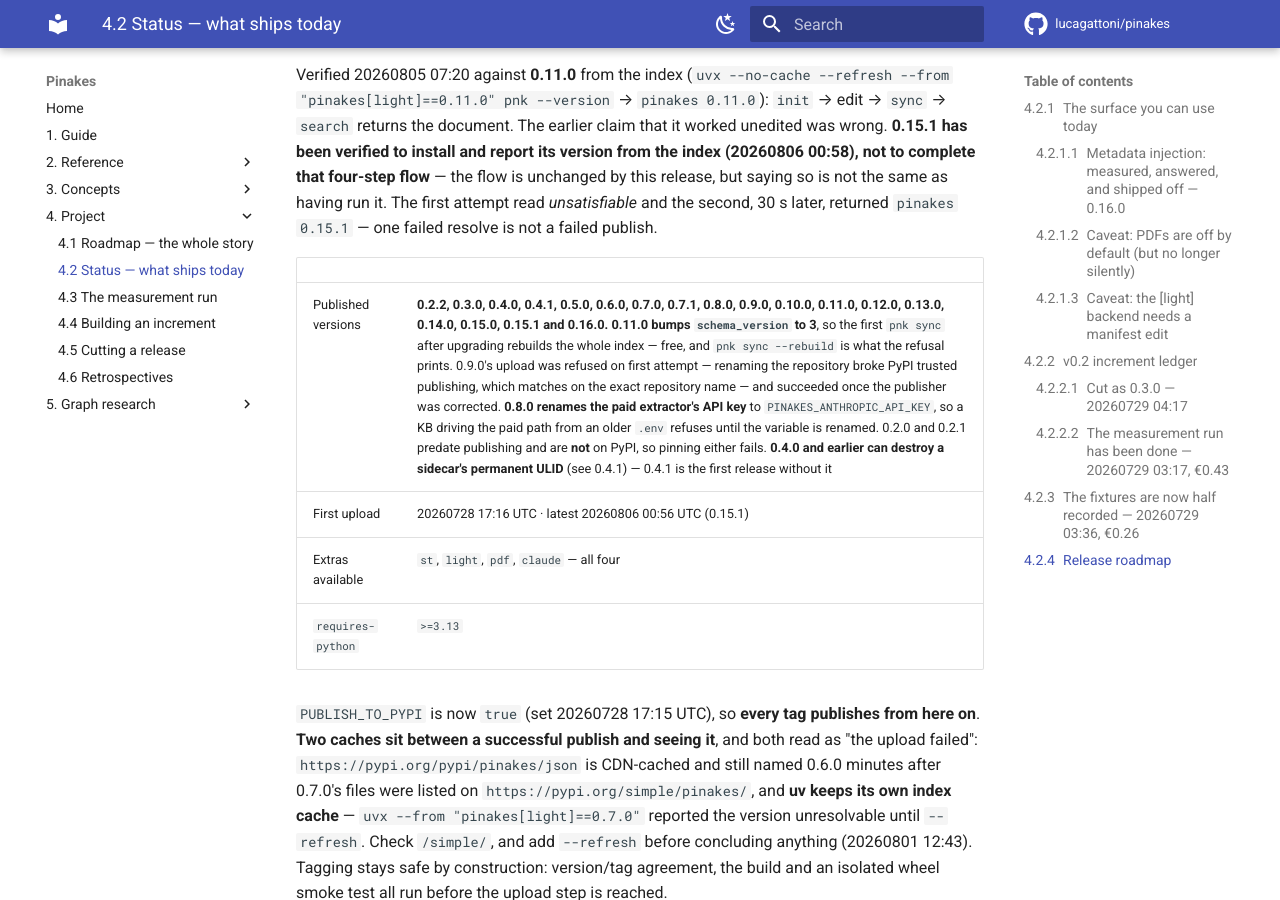
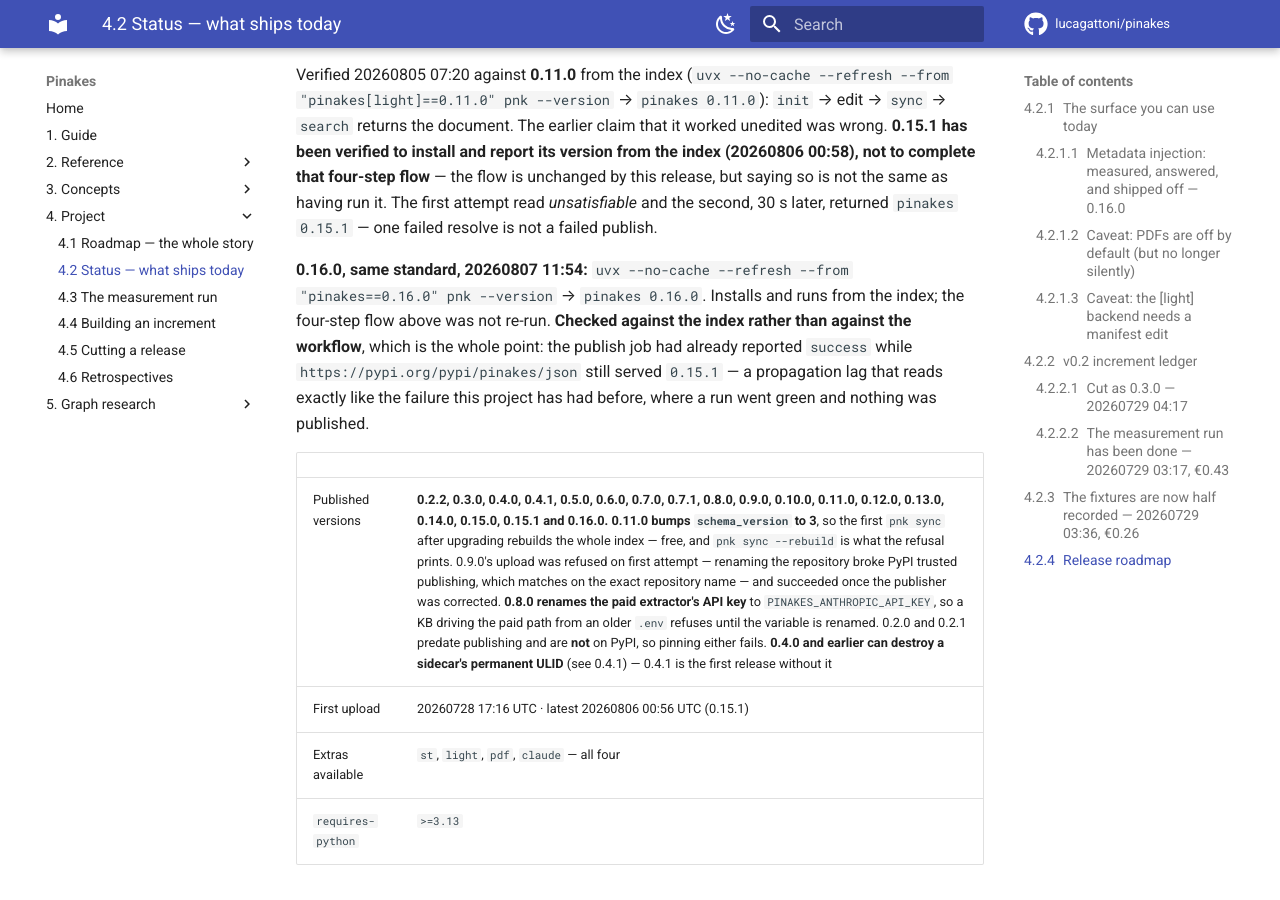
Before and after one commit to lucagattoni/Pinakes, an MkDocs documentation site: the page built from docs/STATUS.md, in a window 1280 px wide and 900 px high, scrolled down 20373 px. Built offline with MkDocs 1.6.1 and Material for MkDocs 9.7.7, drawn with Linux system fonts in a browser that asks for light colours; comment, search, counter and statistics services are not loaded.

Commit message:
STATUS: record that 0.16.0 was verified against the index, not the run
`uvx --no-cache --refresh --from "pinakes==0.16.0" pnk --version` -> `pinakes
0.16.0`. Recorded to the same standard as 0.15.1's line: installs and runs, the
four-step init/edit/sync/search flow was not re-run.

Worth the line because of how the check went. The publish job reported
`success` while PyPI's own JSON still served `0.15.1` — a propagation lag that
is indistinguishable, at the moment you look, from the failure this project has
already had once: a run going green while nothing was published. Verifying the
artifact rather than the run is what tells them apart.

Co-Authored-By: Claude Opus 5 (1M context) <noreply@anthropic.com>
Claude-Session: https://claude.ai/code/session_0118KhKq94912PRjnCVNvD9p

```diff
--- a/docs/STATUS.md
+++ b/docs/STATUS.md
@@ -591,6 +591,13 @@ that four-step flow** — the flow is unchanged by this release, but saying so i
 having run it. The first attempt read *unsatisfiable* and the second, 30 s later, returned
 `pinakes 0.15.1` — one failed resolve is not a failed publish.
 
+**0.16.0, same standard, 20260807 11:54:** `uvx --no-cache --refresh --from "pinakes==0.16.0" pnk
+--version` → `pinakes 0.16.0`. Installs and runs from the index; the four-step flow above was not
+re-run. **Checked against the index rather than against the workflow**, which is the whole point:
+the publish job had already reported `success` while `https://pypi.org/pypi/pinakes/json` still
+served `0.15.1` — a propagation lag that reads exactly like the failure this project has had
+before, where a run went green and nothing was published.
+
 | | |
 |---|---|
 | Published versions | **0.2.2, 0.3.0, 0.4.0, 0.4.1, 0.5.0, 0.6.0, 0.7.0, 0.7.1, 0.8.0, 0.9.0, 0.10.0, 0.11.0, 0.12.0, 0.13.0, 0.14.0, 0.15.0, 0.15.1 and 0.16.0.** **0.11.0 bumps `schema_version` to 3**, so the first `pnk sync` after upgrading rebuilds the whole index — free, and `pnk sync --rebuild` is what the refusal prints. 0.9.0's upload was refused on first attempt — renaming the repository broke PyPI trusted publishing, which matches on the exact repository name — and succeeded once the publisher was corrected. **0.8.0 renames the paid extractor's API key** to `PINAKES_ANTHROPIC_API_KEY`, so a KB driving the paid path from an older `.env` refuses until the variable is renamed. 0.2.0 and 0.2.1 predate publishing and are **not** on PyPI, so pinning either fails. **0.4.0 and earlier can destroy a sidecar's permanent ULID** (see 0.4.1) — 0.4.1 is the first release without it |
```
